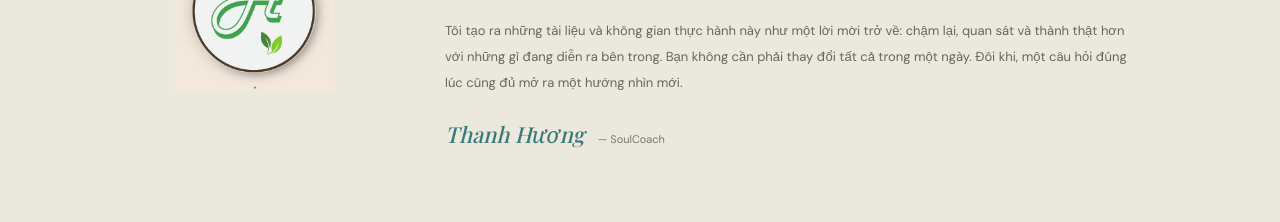
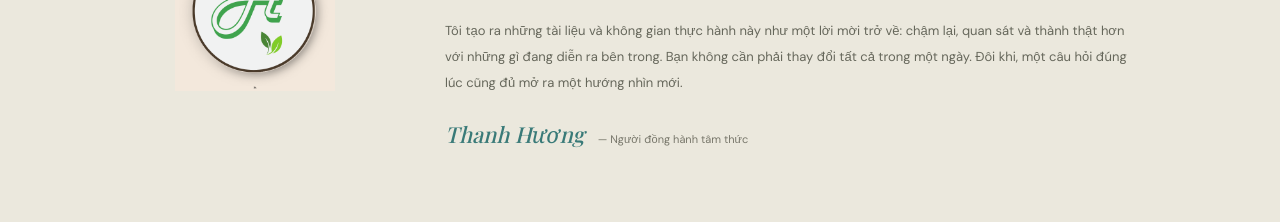
Before and after one commit to ThanhHuong25/gpt_quiz, a Next.js app: page / in a window 1280 px wide. Shown: the part 5480-5702 px from the top of the page. Built offline with nearby package versions, Linux system fonts and the light colour scheme; a web font is replaced by a local one.

Commit message:
Update contact URLs and signature text

```diff
--- a/app/page.tsx
+++ b/app/page.tsx
@@ -19,8 +19,8 @@ const money = (amount: number) =>
 
 
 /* ===== CẤU HÌNH LIÊN HỆ CHỐT ĐƠN — THAY BẰNG THÔNG TIN THẬT CỦA BẠN ===== */
-const ZALO_URL = "https://zalo.me/0908235225";            // thay bằng zalo.me/<số điện thoại Zalo của bạn>
-const MESSENGER_URL = "https://m.me/tong.huong.37916";   // thay bằng m.me/<tên người dùng Facebook/Fanpage của bạn>
+const ZALO_URL = "https://zalo.me/0900000000";            // thay bằng zalo.me/<số điện thoại Zalo của bạn>
+const MESSENGER_URL = "https://m.me/ten-trang-cua-ban";   // thay bằng m.me/<tên người dùng Facebook/Fanpage của bạn>
 
 type OrderItem = { title: string; price: number };
 
@@ -378,7 +378,7 @@ export default function Home() {
             <em style={{ color: 'var(--warm-coral)', fontStyle: 'normal' }}>Tôi tin bạn có thể lắng nghe mình.</em>
           </h2>
             <p>Tôi tạo ra những tài liệu và không gian thực hành này như một lời mời trở về: chậm lại, quan sát và thành thật hơn với những gì đang diễn ra bên trong. Bạn không cần phải thay đổi tất cả trong một ngày. Đôi khi, một câu hỏi đúng lúc cũng đủ mở ra một hướng nhìn mới.</p>
-            <p className="signature">Thanh Hương <span>— SoulCoach</span></p>
+            <p className="signature">Thanh Hương <span>— Người đồng hành tâm thức</span></p>
           </div>
         </div>
       </section>
```
